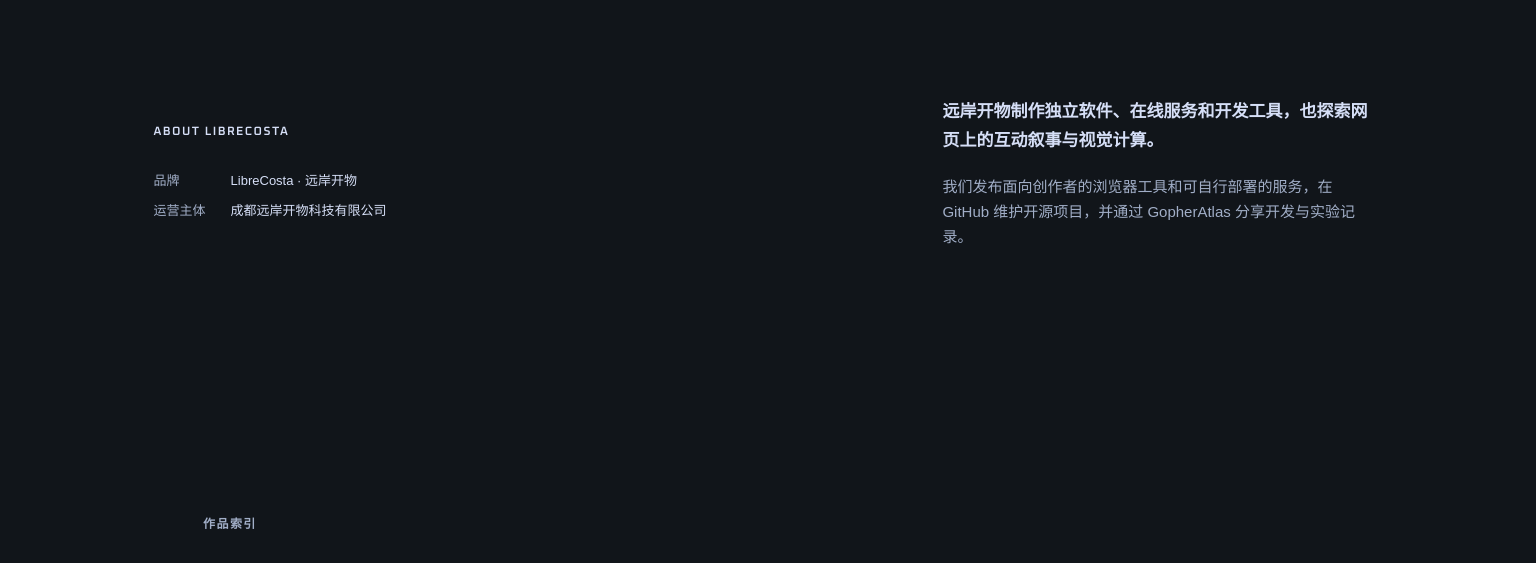
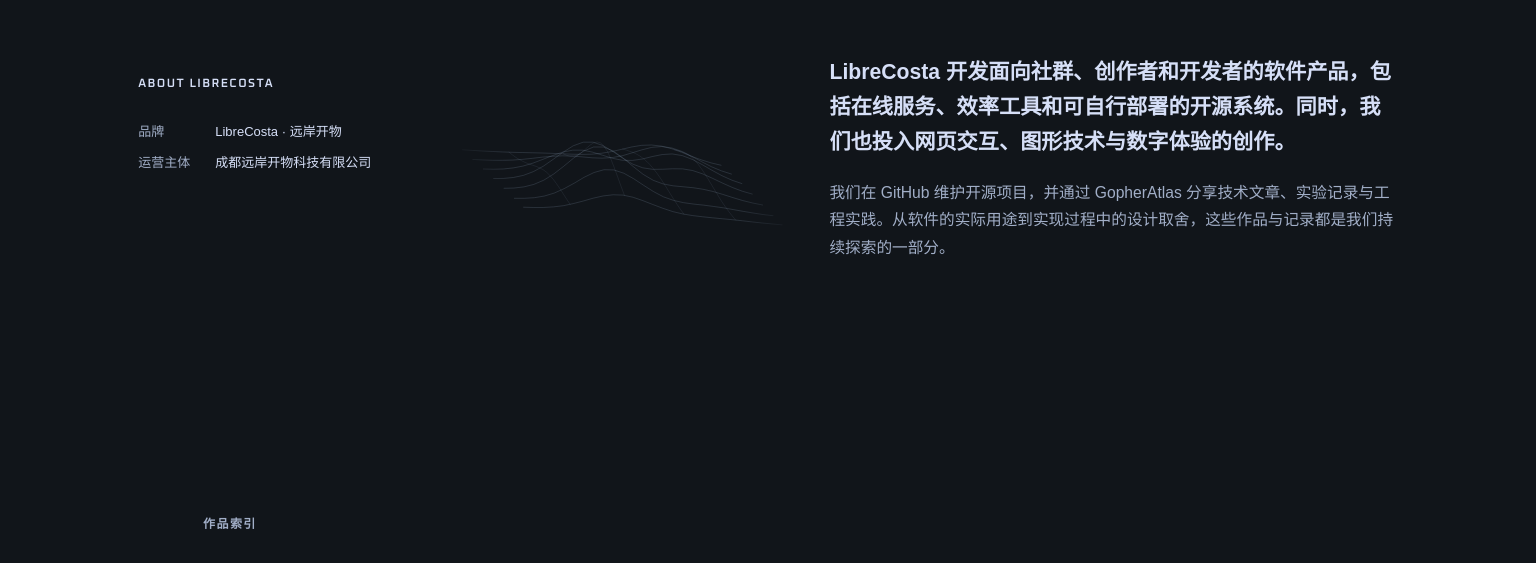
Before and after one commit to librecosta/website, a Next.js app: page /about in a window 1536 px wide. Shown: the part 1675-2238 px from the top of the page. Built offline with nearby package versions, Linux system fonts and the light colour scheme.

Commit message:
WEB-V0.1-B1-A4: Refine About studio profile

```diff
--- a/src/components/about/AboutExperience.tsx
+++ b/src/components/about/AboutExperience.tsx
@@ -208,7 +208,7 @@ function StudioProfile({ reduced }: { reduced: boolean }) {
   const copyStyle = { x: copyX, y: copyY, '--studio-offset': useTransform(copyY, value => `${value * .13}px`) };
 
   return <div className={`${styles.contentWidth} ${styles.profile}`} ref={profile}>
-    <m.div style={reduced ? undefined : identityStyle} data-about-motion>
+    <m.div className={styles.profileIdentity} style={reduced ? undefined : identityStyle} data-about-motion>
       <h3 className={styles.label} lang="en">About LibreCosta</h3>
       <dl className={styles.details}>
         <div><dt>品牌</dt><dd>LibreCosta · 远岸开物</dd></div>
@@ -216,8 +216,8 @@ function StudioProfile({ reduced }: { reduced: boolean }) {
       </dl>
     </m.div>
     <m.div className={styles.profileCopy} style={reduced ? undefined : copyStyle} data-about-motion>
-      <p className={styles.lead}>远岸开物制作独立软件、在线服务和开发工具，也探索网页上的互动叙事与视觉计算。</p>
-      <p>我们发布面向创作者的浏览器工具和可自行部署的服务，在 GitHub 维护开源项目，并通过 GopherAtlas 分享开发与实验记录。</p>
+      <p className={styles.lead}>LibreCosta 开发面向社群、创作者和开发者的软件产品，包括在线服务、效率工具和可自行部署的开源系统。同时，我们也投入网页交互、图形技术与数字体验的创作。</p>
+      <p>我们在 GitHub 维护开源项目，并通过 GopherAtlas 分享技术文章、实验记录与工程实践。从软件的实际用途到实现过程中的设计取舍，这些作品与记录都是我们持续探索的一部分。</p>
     </m.div>
   </div>;
 }
--- a/src/components/about/about.module.css
+++ b/src/components/about/about.module.css
@@ -231,6 +231,42 @@
 .action svg { width: 16px; height: 16px; }
 .about a:focus-visible, .explore:focus-visible { outline: 2px solid #b7cef2; outline-offset: 2px; }
 
+@media (min-width: 1280px) {
+  .profile {
+    --profile-copy-width: clamp(460px, 37vw, 600px);
+    width: min(82%, 1440px);
+    grid-template-columns: minmax(0, 1fr) var(--profile-copy-width);
+    align-content: center;
+    align-items: start;
+    column-gap: clamp(100px, 14vw, 250px);
+    padding-block: clamp(66px, 8svh, 100px) clamp(92px, 12svh, 138px);
+  }
+
+  .profileIdentity { max-width: 280px; margin-top: clamp(16px, 2.6svh, 28px); }
+  .profile .profileCopy { width: 100%; font-size: clamp(15px, 1.02vw, 17px); line-height: 1.75; }
+  .profile .lead { font-size: clamp(18px, 1.38vw, 22px); line-height: 1.65; text-wrap: pretty; }
+}
+
+@media (min-width: 1440px) {
+  .profile {
+    position: relative;
+  }
+
+  .profile::before {
+    position: absolute;
+    inset-inline: 308px calc(var(--profile-copy-width) + 28px);
+    inset-block-start: 49%;
+    inline-size: min(360px, calc(100% - 336px - var(--profile-copy-width)));
+    aspect-ratio: 302 / 113;
+    margin-inline: auto;
+    transform: translateY(-50%);
+    background: url("./studio-wavefield.svg") center / contain no-repeat;
+    mask-image: linear-gradient(90deg, transparent, #000 17%, #000 83%, transparent);
+    pointer-events: none;
+    content: "";
+  }
+}
+
 @media (max-width: 1024px) {
   .statement { min-height: 50svh; padding-block: clamp(96px, 13svh, 148px) clamp(28px, 4svh, 42px); }
   .profile {
```
Also changed, not shown: src/components/about/studio-wavefield.svg (added).
